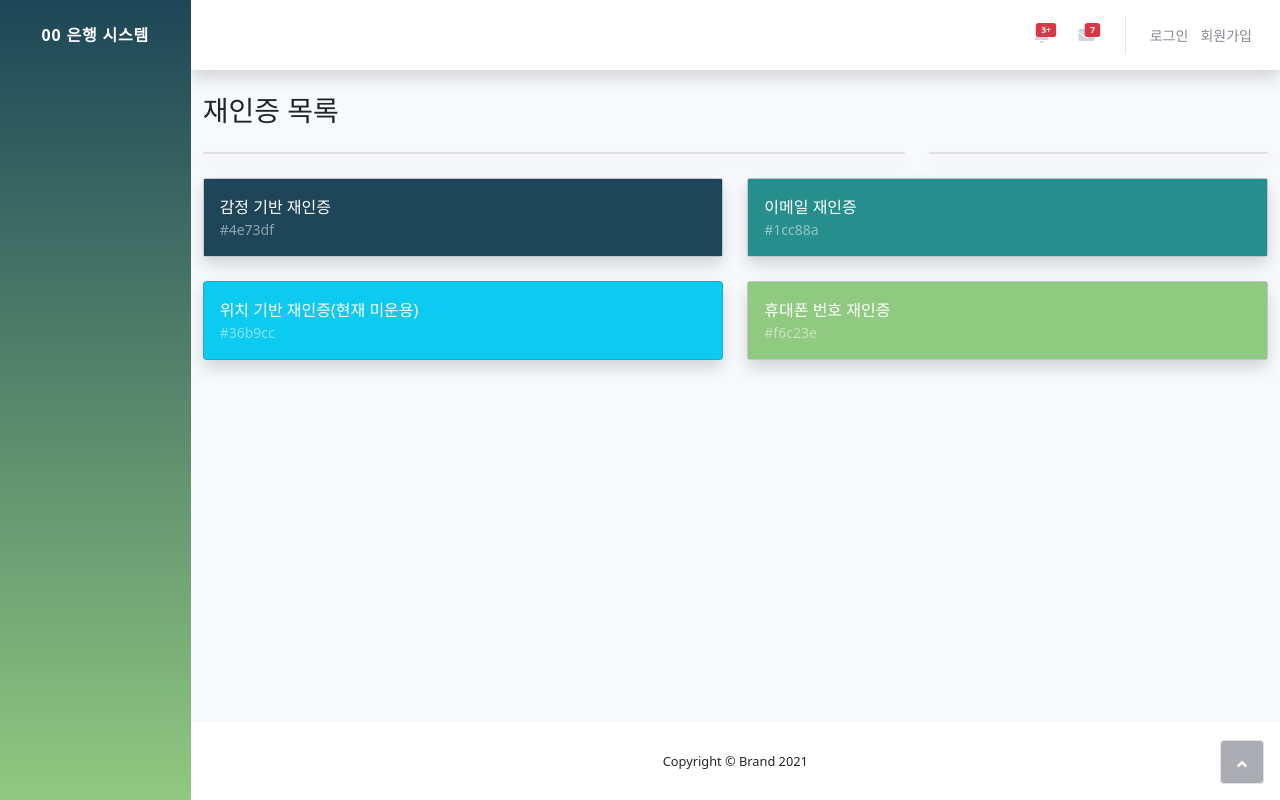
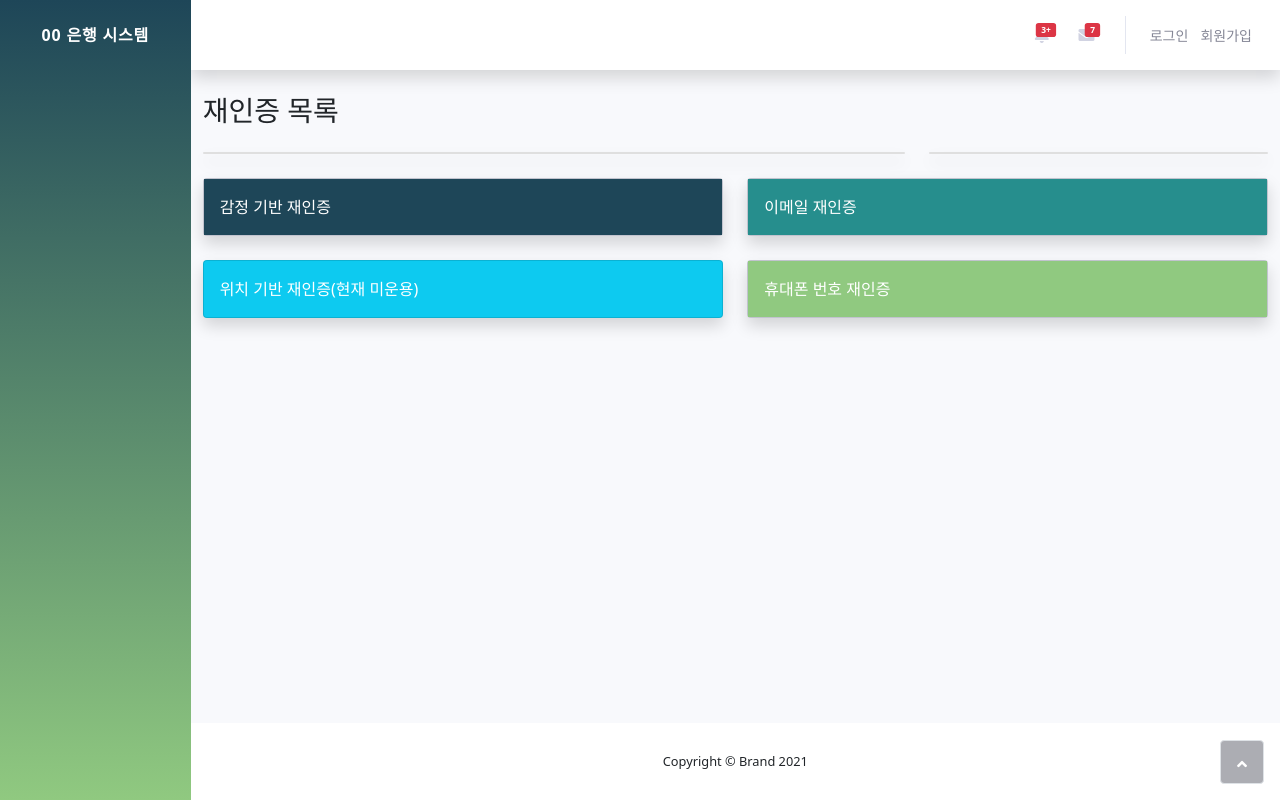
Before and after one commit to Lee-kangchan/EmotionProject, a Django app: page /v2/fail in a window 1280 px wide. Run offline with Django 3.2, Linux system fonts and the light colour scheme; parts of the project's set-up code (start-up, migrations or seed data) failed here and were passed over; some libraries are stand-ins or nearby versions; some web fonts are replaced.

Commit message:
mongoDB 정렬 및 html 오류 수정

```diff
--- a/emotionSys/views.py
+++ b/emotionSys/views.py
@@ -360,7 +360,7 @@ def v2_facelog(request):
     print(id)
     DBFace = db[id]
 
-    result = DBFace.find()
+    result = DBFace.find().sort("Date", -1)
 
 
     #로그 기록 찍기
@@ -381,7 +381,7 @@ def v2_voicelog(request):
 
     DBVoice = db1[id]
 
-    result = DBVoice.find()
+    result = DBVoice.find().sort("date", -1)
 
     client2 = mongo.MongoClient()
     db2 = client2.voice_count
--- a/faceEmotion/TESt.py
+++ b/faceEmotion/TESt.py
@@ -1,4 +1,2 @@
-def HW():
-    print("Hello World")
-
-HW()
+import pandas as pd
+pd.read_json("C:/Users/user/Documents/EmotionProject23/faceEmotion/read.json")
--- a/templates/check.html
+++ b/templates/check.html
@@ -203,7 +203,6 @@
                                     <div class="bg-gray-300 card textwhite text-white shadow">
                                         <div class="card-body BackgroundColorGreen2">
                                             <p class="m-0">감정 기반 재인증</p>
-                                            <p class="text-white-50 small m-0">#4e73df</p>
                                         </div>
                                     </div>
                                 </div>
@@ -211,7 +210,6 @@
                                     <div class="card textwhite bg-gray-300 text-white shadow BackgroundColorBlue">
                                         <div class="card-body BackgroundColorBlue">
                                             <p class="m-0">이메일 재인증</p>
-                                            <p class="text-white-50 small m-0">#1cc88a</p>
                                         </div>
                                     </div>
                                 </div>
@@ -219,7 +217,6 @@
                                     <div class="card textwhite bg-info text-white shadow">
                                         <div class="card-body">
                                             <p class="m-0">위치 기반 재인증(현재 미운용)</p>
-                                            <p class="text-white-50 small m-0">#36b9cc</p>
                                         </div>
                                     </div>
                                 </div>
@@ -227,7 +224,6 @@
                                     <div class="card textwhite bg-gray-300 text-white shadow BackgroundColorGreen">
                                         <div class="card-body BackgroundColorGreen">
                                             <p class="m-0">휴대폰 번호 재인증</p>
-                                            <p class="text-white-50 small m-0">#f6c23e</p>
                                         </div>
                                     </div>
                                 </div>
--- a/templates/index.html
+++ b/templates/index.html
@@ -430,7 +430,9 @@
     </script>
 
     <script src="https://ajax.googleapis.com/ajax/libs/jquery/3.3.1/jquery.min.js"></script>
+    {% if username %}
     <script src='{% static "assets/js/check.js" %}'></script>
+    {% endif %}
     <script src="{% static 'assets/bootstrap/js/bootstrap.min.js' %}"></script>
     <script src="{% static 'assets/js/chart.min.js' %}"></script>
     <script src="{% static 'assets/js/bs-init.js' %}"></script>
```
